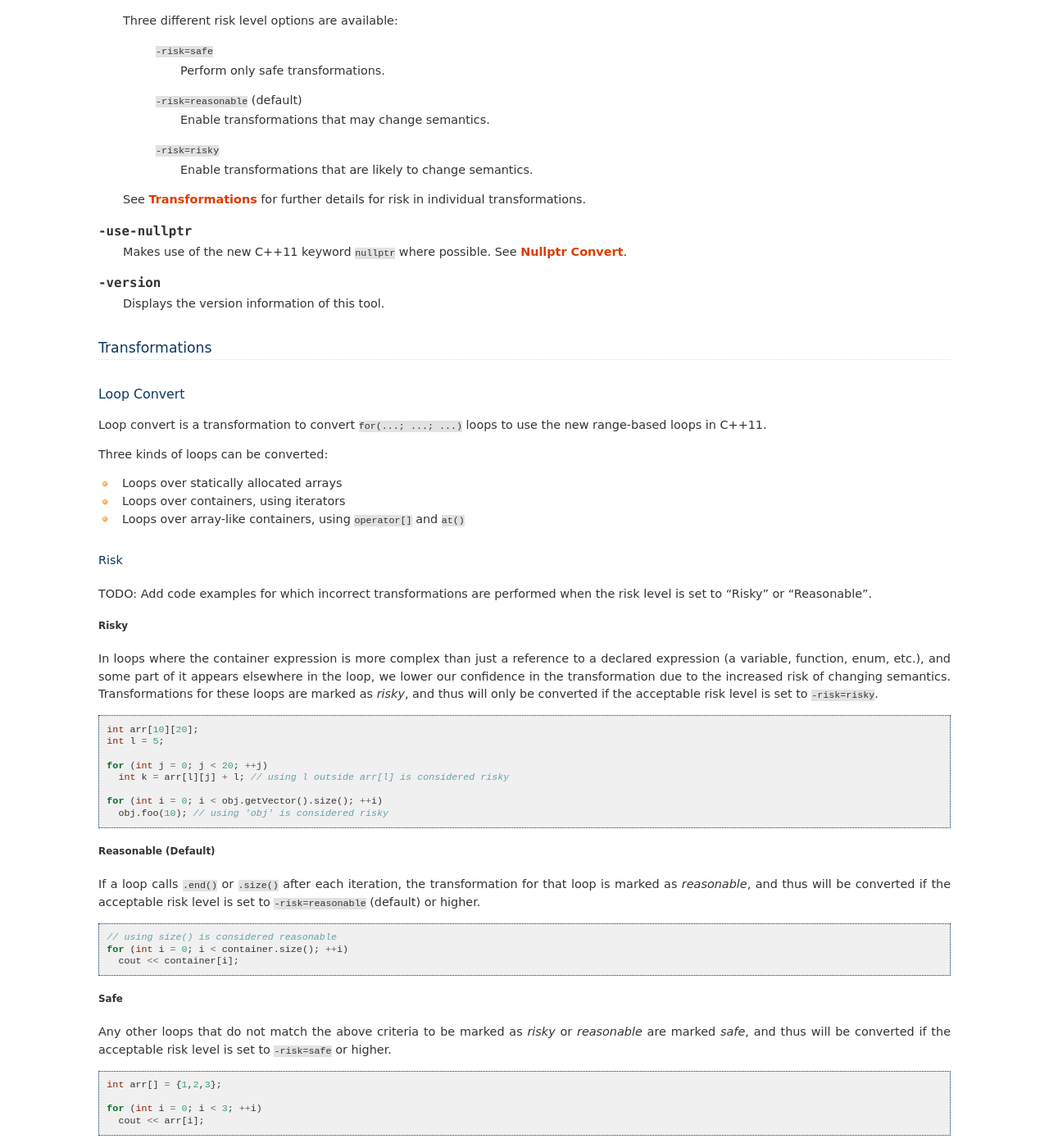
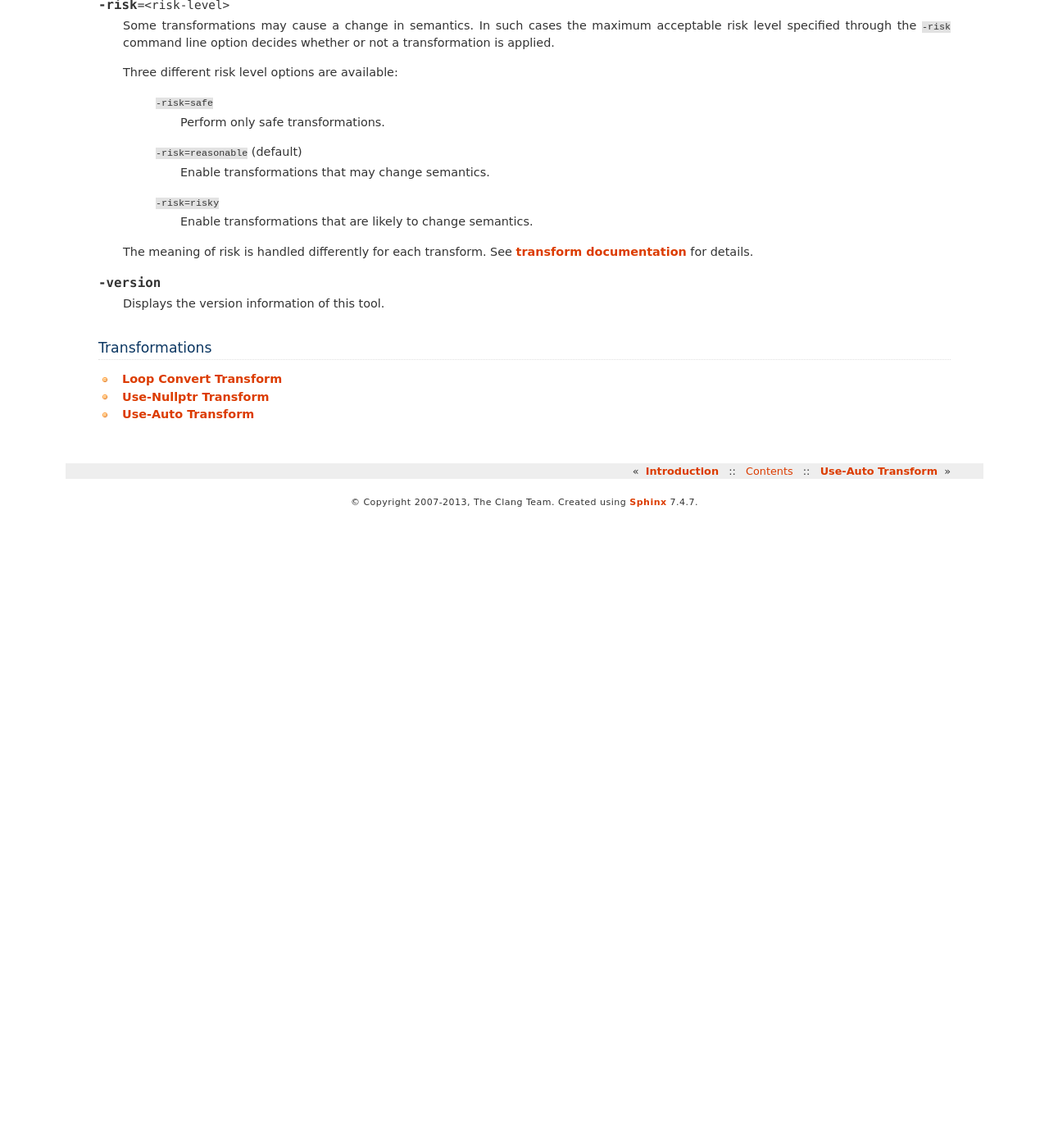
Before and after one commit to apurtell/llvm-clang-extra, a Sphinx documentation site: the page built from docs/cpp11-migrate.rst, in a window 1280 px wide and 1400 px high, scrolled down 886 px. Shown: the whole window at 82% size. Built offline with Sphinx 7.4.7, drawn with Linux system fonts in a browser that asks for light colours; after the commit the page ends 1516 px from its top, so only the background shows below that; some of the changed text lies outside the part shown.

Commit message:
Splitting cpp11-migrate transform docs into sub-pages
Each transform belongs in its own sub-page now. Minor refactoring to reflect
new heading levels.


git-svn-id: http://llvm.org/svn/llvm-project/clang-tools-extra/trunk@176757 91177308-0d34-0410-b5e6-96231b3b80d8

```diff
--- a/docs/UseAutoTransform.rst
+++ b/docs/UseAutoTransform.rst
@@ -1,4 +1,4 @@
-.. index:: Loop Convert Transform
+.. index:: Use-Auto Transform
 
 ==================
 Use-Auto Transform
--- a/docs/cpp11-migrate.rst
+++ b/docs/cpp11-migrate.rst
@@ -32,8 +36,13 @@ Command Line Options
 
 .. option:: -loop-convert
 
-  Makes use of C++11 range-based for loops where possible.
-  See :ref:`loop-convert-transformation`.
+  Makes use of C++11 range-based for loops where possible. See
+  :doc:`LoopConvertTransform`.
+
+.. option:: -use-nullptr
+
+  Makes use of the new C++11 keyword ``nullptr`` where possible.
+  See :doc:`UseNullptrTransform`.
 
 .. option:: -use-auto
 
@@ -67,183 +76,21 @@ Command Line Options
     ``-risk=risky``
       Enable transformations that are likely to change semantics.
 
-  See :ref:`transformations` for further details for
-  risk in individual transformations.
+  The meaning of risk is handled differently for each transform. See
+  :ref:`transform documentation <transforms>` for details.
 
-.. option:: -use-nullptr
-
-  Makes use of the new C++11 keyword ``nullptr`` where possible.
-  See :ref:`nullptr-convert-transformation`.
 
 .. option:: -version
 
   Displays the version information of this tool.
 
-.. _transformations:
+.. _transforms:
 
 Transformations
 ===============
 
-.. _loop-convert-transformation:
+* :doc:`LoopConvertTransform`
 
-Loop Convert
-------------
+* :doc:`UseNullptrTransform`
 
-Loop convert is a transformation to convert ``for(...; ...; ...)`` loops to use
-the new range-based loops in C++11.
-
-Three kinds of loops can be converted:
-
--  Loops over statically allocated arrays
--  Loops over containers, using iterators
--  Loops over array-like containers, using ``operator[]`` and ``at()``
-
-Risk
-^^^^
-
-TODO: Add code examples for which incorrect transformations are performed
-when the risk level is set to "Risky" or "Reasonable".
-
-Risky
-"""""
-
-In loops where the container expression is more complex than just a
-reference to a declared expression (a variable, function, enum, etc.),
-and some part of it appears elsewhere in the loop, we lower our confidence
-in the transformation due to the increased risk of changing semantics.
-Transformations for these loops are marked as `risky`, and thus will only
-be converted if the acceptable risk level is set to ``-risk=risky``.
-
-.. code-block:: c++
-
-  int arr[10][20];
-  int l = 5;
-
-  for (int j = 0; j < 20; ++j)
-    int k = arr[l][j] + l; // using l outside arr[l] is considered risky
-
-  for (int i = 0; i < obj.getVector().size(); ++i)
-    obj.foo(10); // using 'obj' is considered risky
-
-Reasonable (Default)
-""""""""""""""""""""
-
-If a loop calls ``.end()`` or ``.size()`` after each iteration, the
-transformation for that loop is marked as `reasonable`, and thus will
-be converted if the acceptable risk level is set to ``-risk=reasonable``
-(default) or higher.
-
-.. code-block:: c++
-
-  // using size() is considered reasonable
-  for (int i = 0; i < container.size(); ++i)
-    cout << container[i];
-
-Safe
-""""
-
-Any other loops that do not match the above criteria to be marked as
-`risky` or `reasonable` are marked `safe`, and thus will be converted
-if the acceptable risk level is set to ``-risk=safe`` or higher.
-
-.. code-block:: c++
-
-  int arr[] = {1,2,3};
-
-  for (int i = 0; i < 3; ++i)
-    cout << arr[i];
-
-Example
-^^^^^^^
-
-Original
-""""""""
-
-.. code-block:: c++
-
-  const int N = 5;
-  int arr[] = {1,2,3,4,5};
-  vector<int> v;
-  v.push_back(1);
-  v.push_back(2);
-  v.push_back(3);
-
-  // safe transform
-  for (int i = 0; i < N; ++i)
-    cout << arr[i];
-
-  // reasonable transform
-  for (vector<int>::iterator it = v.begin(); it != v.end(); ++it)
-    cout << *it;
-
-  // reasonable transform
-  for (int i = 0; i < v.size(); ++i)
-    cout << v[i];
-
-
-After transformation
-""""""""""""""""""""
-With risk level set to ``-risk=reasonable`` (default).
-
-.. code-block:: c++
-
-  const int N = 5;
-  int arr[] = {1,2,3,4,5};
-  vector<int> v;
-  v.push_back(1);
-  v.push_back(2);
-  v.push_back(3);
-
-  // safe transform
-  for (auto & elem : arr)
-    cout << elem;
-
-  // reasonable transform
-  for (auto & elem : v)
-    cout << elem;
-
-  // reasonable transform
-  for (auto & elem : v)
-    cout << elem;
-
-.. _nullptr-convert-transformation:
-
-Nullptr Convert
----------------
-
-Nullptr convert is a transformation to convert the usage of null pointer
-constants (eg. ``NULL``, ``0``) to use the new C++11 ``nullptr`` keyword.
-
-Example
-^^^^^^^
-
-Original
-""""""""
-
-.. code-block:: c++
-
-  void assignment() {
-    char *a = NULL;
-    char *b = 0;
-    char c = 0;
-  }
-
-  int *ret_ptr() {
-    return 0;
-  }
-
-
-After transformation
-""""""""""""""""""""
-
-.. code-block:: c++
-
-  void assignment() {
-    char *a = nullptr;
-    char *b = nullptr;
-    char c = 0;
-  }
-
-  int *ret_ptr() {
-    return nullptr;
-  }
+* :doc:`UseAutoTransform`
```
Also changed, not shown: other parts of docs/cpp11-migrate.rst (+4 -0 lines), docs/LoopConvertTransform.rst (added, +119 -0 lines), docs/UseNullptrTransform.rst (added, +40 -0 lines).
